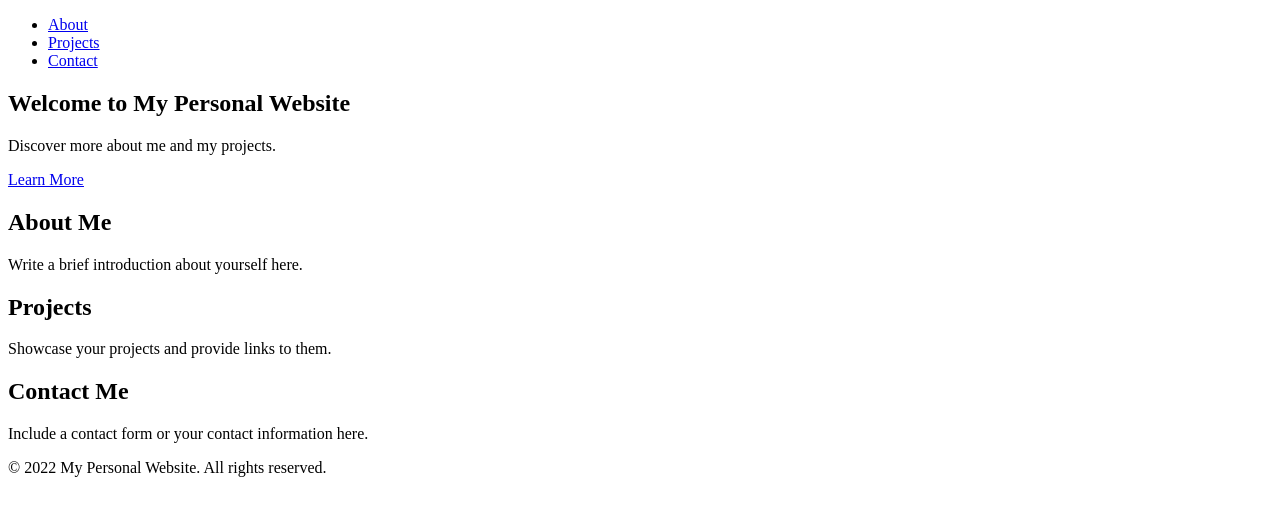
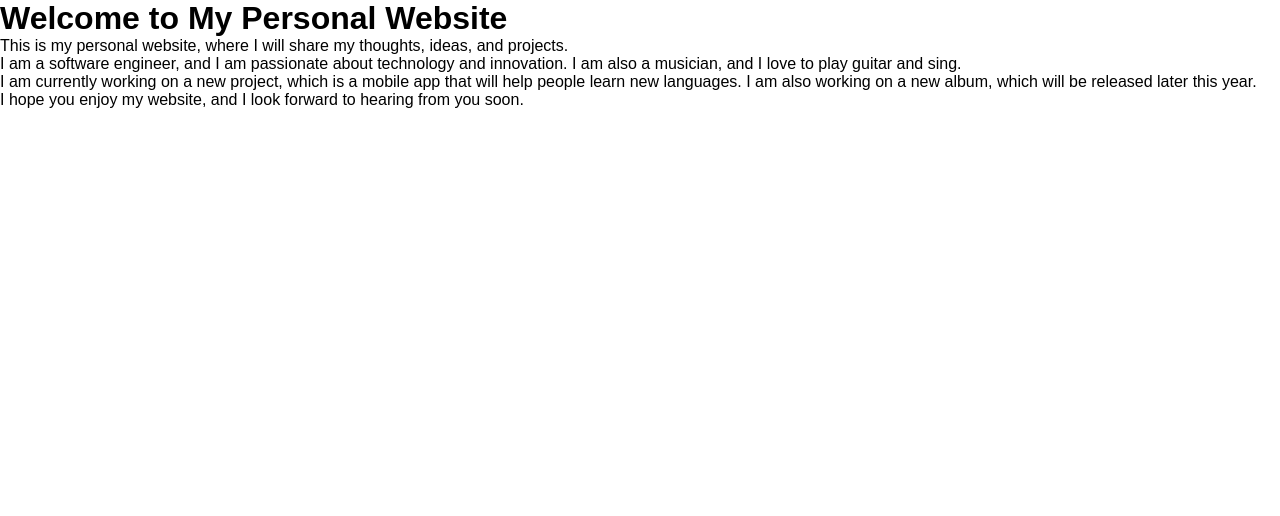
Before and after one commit to pledoit/ledoit.dev, a plain HTML site: page index.html in a window 1280 px wide. Drawn offline with Linux system fonts and the light colour scheme.

Commit message:
fix basic hosting

```diff
--- a/index.html
+++ b/index.html
@@ -1,45 +1,14 @@
 <!DOCTYPE html>
-<html lang="en">
+<html>
 <head>
-  <meta charset="UTF-8">
-  <meta name="viewport" content="width=device-width, initial-scale=1.0">
   <title>My Personal Website</title>
-  <link rel="stylesheet" href="styles.css">
+  <link rel="stylesheet" href="style.css">
 </head>
 <body>
-  <header>
-    <nav>
-      <ul>
-        <li><a href="#about">About</a></li>
-        <li><a href="#projects">Projects</a></li>
-        <li><a href="#contact">Contact</a></li>
-      </ul>
-    </nav>
-  </header>
-
-  <section id="hero">
-    <h1>Welcome to My Personal Website</h1>
-    <p>Discover more about me and my projects.</p>
-    <a href="#about" class="btn">Learn More</a>
-  </section>
-
-  <section id="about">
-    <h2>About Me</h2>
-    <p>Write a brief introduction about yourself here.</p>
-  </section>
-
-  <section id="projects">
-    <h2>Projects</h2>
-    <p>Showcase your projects and provide links to them.</p>
-  </section>
-
-  <section id="contact">
-    <h2>Contact Me</h2>
-    <p>Include a contact form or your contact information here.</p>
-  </section>
-
-  <footer>
-    <p>&copy; 2022 My Personal Website. All rights reserved.</p>
-  </footer>
+  <h1>Welcome to My Personal Website</h1>
+  <p>This is my personal website, where I will share my thoughts, ideas, and projects.</p>
+  <p>I am a software engineer, and I am passionate about technology and innovation. I am also a musician, and I love to play guitar and sing.</p>
+  <p>I am currently working on a new project, which is a mobile app that will help people learn new languages. I am also working on a new album, which will be released later this year.</p>
+  <p>I hope you enjoy my website, and I look forward to hearing from you soon.</p>
 </body>
 </html>
--- /dev/null
+++ b/style.css
@@ -0,0 +1,17 @@
+body {
+  font-family: Arial, sans-serif;
+  margin: 0;
+  padding: 0;
+}
+
+h1 {
+  font-size: 2em;
+  margin: 0;
+  padding: 0;
+}
+
+p {
+  font-size: 1em;
+  margin: 0;
+  padding: 0;
+}
```
Also changed, not shown: index1.html (added, +45 -0 lines), README.md (deleted), 1 other file.
